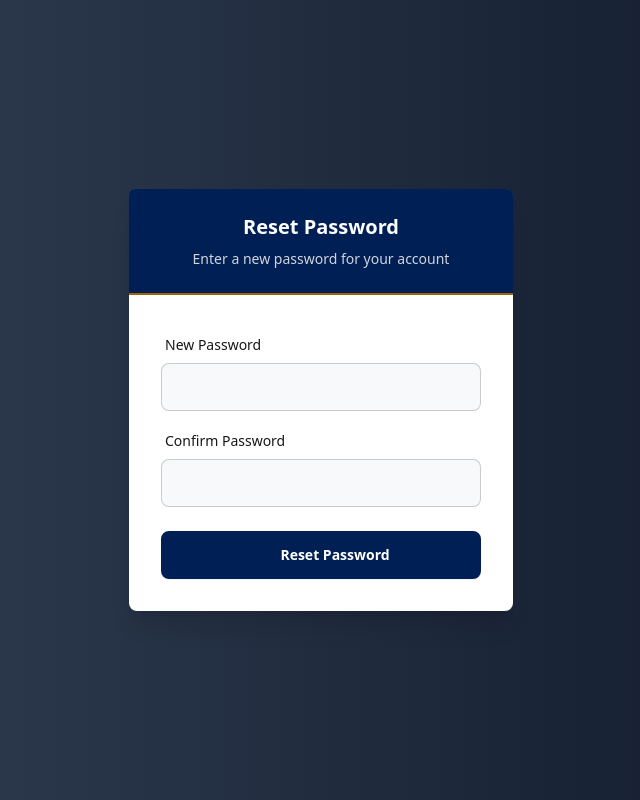
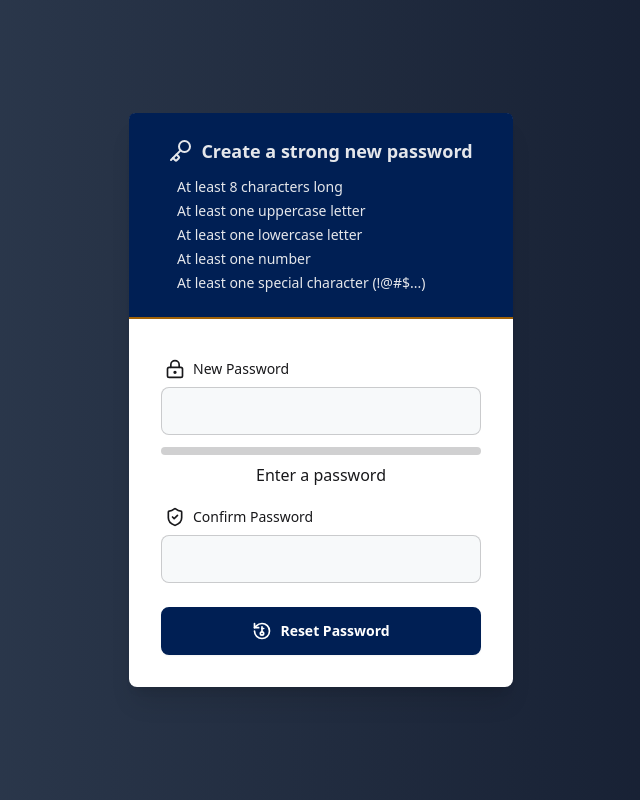
Before and after one commit to Froill/Logistics2System, a PHP site: page /reset-password.php in a window 1280 px wide. Shown: the whole page, without its empty margins (319-959 px from the left). Run offline with PHP 8.4, Linux system fonts and the light colour scheme; some libraries are stand-ins or nearby versions.

Commit message:
feat: add password strength meter and loading indicators to login and reset password forms

```diff
--- /dev/null
+++ b/js/login.js
@@ -0,0 +1,72 @@
+document.addEventListener("DOMContentLoaded", function () {
+  lucide.createIcons();
+  document.addEventListener("submit", function (event) {
+    if (event.target.className.includes("form")) {
+      const loginButton = event.target.querySelector('button[type="submit"]');
+      const loadingIndicator = event.target.querySelector(".loading");
+      loginButton.classList.add("hidden");
+      loadingIndicator.classList.remove("hidden");
+    }
+  });
+
+  //   Password strength meter
+  const passwordInput = document.getElementById("password");
+  const strengthBar = document.getElementById("strengthBar");
+  const strengthText = document.getElementById("strengthText");
+
+  const items = {
+    length: document.getElementById("tip-length"),
+    uppercase: document.getElementById("tip-uppercase"),
+    lowercase: document.getElementById("tip-lowercase"),
+    number: document.getElementById("tip-number"),
+    symbol: document.getElementById("tip-symbol"),
+  };
+
+  const setTipState = (li, passed) => {
+    const xIcon = li.querySelector(".icon-x");
+    const okIcon = li.querySelector(".icon-check");
+    if (passed) {
+      xIcon.classList.add("hidden");
+      okIcon.classList.remove("hidden");
+      li.classList.add("text-green-400");
+      li.classList.remove("text-red-300");
+    } else {
+      okIcon.classList.add("hidden");
+      xIcon.classList.remove("hidden");
+      li.classList.add("text-red-300");
+      li.classList.remove("text-green-400");
+    }
+  };
+
+  passwordInput.addEventListener("input", () => {
+    const v = passwordInput.value;
+    const checks = {
+      length: v.length >= 8,
+      uppercase: /[A-Z]/.test(v),
+      lowercase: /[a-z]/.test(v),
+      number: /[0-9]/.test(v),
+      symbol: /[^A-Za-z0-9]/.test(v),
+    };
+
+    let score = 0;
+    for (const [k, passed] of Object.entries(checks)) {
+      setTipState(items[k], passed);
+      if (passed) score += 20;
+    }
+
+    strengthBar.value = score;
+    if (score < 40) {
+      strengthBar.className = "progress progress-error w-full mt-3";
+      strengthText.textContent = "WEAK";
+      strengthText.className = "text-center font-medium text-red-900";
+    } else if (score < 80) {
+      strengthBar.className = "progress progress-warning w-full mt-3";
+      strengthText.textContent = "MEDIUM";
+      strengthText.className = "text-center font-medium text-yellow-900";
+    } else {
+      strengthBar.className = "progress progress-success w-full mt-3";
+      strengthText.textContent = "STRONG";
+      strengthText.className = "text-center font-medium text-green-900";
+    }
+  });
+});
--- a/reset-password.php
+++ b/reset-password.php
@@ -21,8 +21,47 @@ unset($_SESSION['reset_error']);
 
     <div class="card w-96 shadow-xl bg-white">
         <div class="bg-[#001f54] text-white py-6 px-6 text-center w-full rounded-t-md border-b-2 border-solid border-yellow-700">
-            <h1 class="card-title justify-center mb-2">Reset Password</h1>
-            <p class="text-sm text-gray-300">Enter a new password for your account</p>
+            <h1 class="card-title justify-center mb-2 text-lg text-gray-200">
+                <i data-lucide="key" class="size-6"></i>
+                Create a strong new password
+            </h1>
+            <ul class="list-disc text-sm text-gray-200 mt-3 space-y-1">
+                <li id="tip-length" class="flex items-center gap-2">
+                    <span class="inline-flex w-4 h-4 items-center justify-center">
+                        <i data-lucide="circle-x" class="icon-x w-4 h-4 text-red-300 hidden"></i>
+                        <i data-lucide="circle-check" class="icon-check w-4 h-4 text-green-400 hidden"></i>
+                    </span>
+                    <span>At least 8 characters long</span>
+                </li>
+                <li id="tip-uppercase" class="flex items-center gap-2">
+                    <span class="inline-flex w-4 h-4 items-center justify-center">
+                        <i data-lucide="circle-x" class="icon-x w-4 h-4 text-red-300 hidden"></i>
+                        <i data-lucide="circle-check" class="icon-check w-4 h-4 text-green-400 hidden"></i>
+                    </span>
+                    <span>At least one uppercase letter</span>
+                </li>
+                <li id="tip-lowercase" class="flex items-center gap-2">
+                    <span class="inline-flex w-4 h-4 items-center justify-center">
+                        <i data-lucide="circle-x" class="icon-x w-4 h-4 text-red-300 hidden"></i>
+                        <i data-lucide="circle-check" class="icon-check w-4 h-4 text-green-400 hidden"></i>
+                    </span>
+                    <span>At least one lowercase letter</span>
+                </li>
+                <li id="tip-number" class="flex items-center gap-2">
+                    <span class="inline-flex w-4 h-4 items-center justify-center">
+                        <i data-lucide="circle-x" class="icon-x w-4 h-4 text-red-300 hidden"></i>
+                        <i data-lucide="circle-check" class="icon-check w-4 h-4 text-green-400 hidden"></i>
+                    </span>
+                    <span>At least one number</span>
+                </li>
+                <li id="tip-symbol" class="flex items-center gap-2">
+                    <span class="inline-flex w-4 h-4 items-center justify-center">
+                        <i data-lucide="circle-x" class="icon-x w-4 h-4 text-red-300 hidden"></i>
+                        <i data-lucide="circle-check" class="icon-check w-4 h-4 text-green-400 hidden"></i>
+                    </span>
+                    <span>At least one special character (!@#$...)</span>
+                </li>
+            </ul>
         </div>
 
         <div class="card-body flex flex-col gap-2 justify-center">
@@ -30,16 +69,24 @@ unset($_SESSION['reset_error']);
                 <p class="text-center mb-3 text-red-600"><?php echo htmlspecialchars($error); ?></p>
             <?php endif; ?>
 
+
             <form method="POST" action="includes/process_reset.php?token=<?php echo urlencode($token); ?>">
                 <div class="form-control">
-                    <label class="label">
+                    <label class="label flex items-center justify-start gap-2">
+                        <i data-lucide="lock-keyhole" class="w-5 h-5 "></i>
                         <span class="label-text">New Password</span>
                     </label>
-                    <input type="password" class="input input-bordered w-full" name="password" required />
+                    <input type="password" class="input input-bordered w-full" id="password" name="password" required />
+                    <div class="flex flex-col items-center justify-start gap-2 ">
+                        <progress class="progress w-full mt-3" id="strengthBar" value="0" max="100"></progress>
+                        <p id="strengthText" class="text-center font-medium">Enter a password</p>
+                    </div>
+
                 </div>
 
                 <div class="form-control mt-3">
-                    <label class="label">
+                    <label class="label flex items-center justify-start gap-2">
+                        <i data-lucide="shield-check" class="w-5 h-5 "></i>
                         <span class="label-text">Confirm Password</span>
                     </label>
                     <input type="password" class="input input-bordered w-full" name="confirm" required />
@@ -47,17 +94,19 @@ unset($_SESSION['reset_error']);
 
                 <div class="form-control mt-6">
                     <button type="submit" class="btn btn-primary w-full">
-                        <i data-lucide="lock-reset" class="w-5 h-5"></i>
+                        <i data-lucide="rotate-ccw-key" class="w-5 h-5"></i>
                         Reset Password
                     </button>
                 </div>
             </form>
         </div>
     </div>
+    <script src="https://unpkg.com/lucide@latest"></script>
+    <script src="js/login.js"></script>
+    <script>
+        document.addEventListener("DOMContentLoaded", () => {
 
-    <script src="https://unpkg.com/lucide@latest/dist/umd/lucide.js"></script>
-    <script>
-        lucide.createIcons();
+        });
     </script>
 </body>
 
```
Also changed, not shown: login.php (+18 -23 lines), verify-otp.php (+4 -4 lines).
